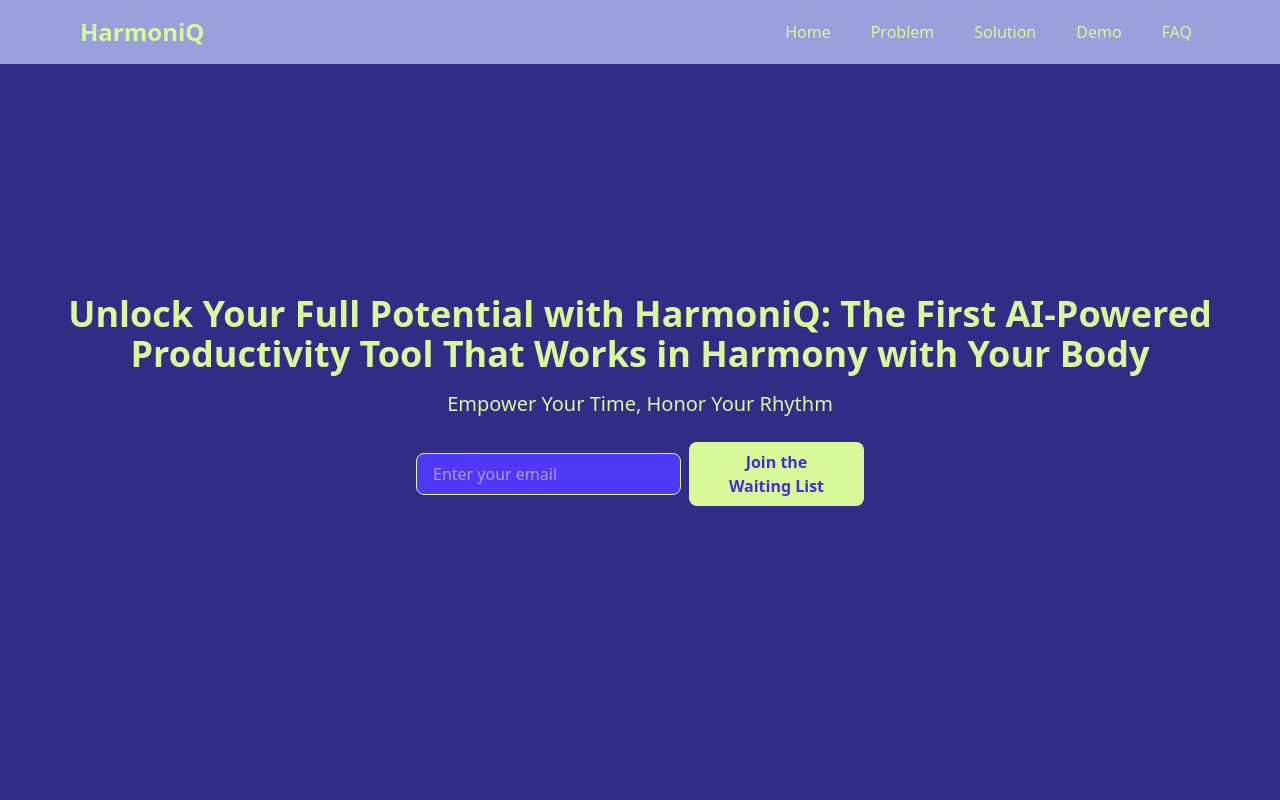
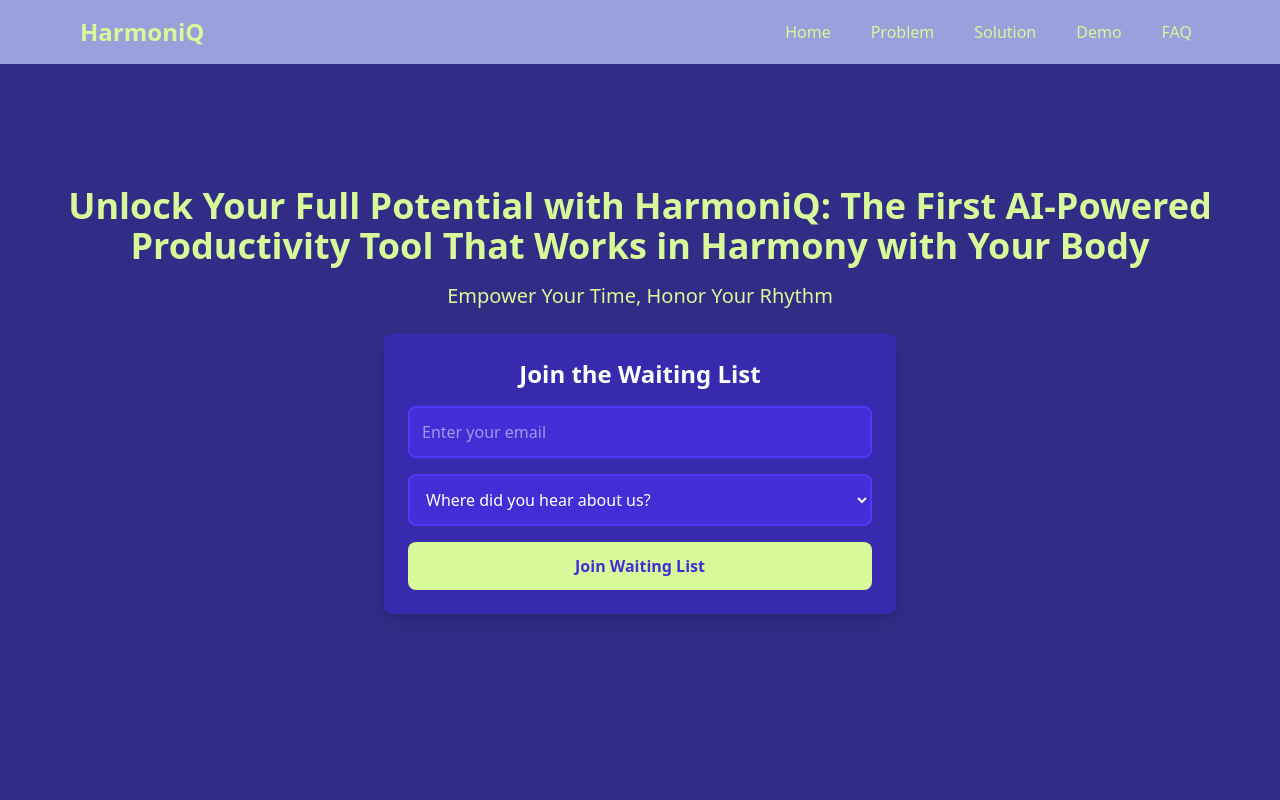
Before and after one commit to Poltergeistz/HarmoniQ, a SvelteKit app: page / in a window 1280 px wide. Shown: the top 800 px of the page. Built offline with nearby package versions, Linux system fonts and the light colour scheme; no server answers.

Commit message:
feat: Add notion DB client
This adds a new form component, the purpose is to send emails to a notion DB

```diff
--- a/package.json
+++ b/package.json
@@ -35,5 +35,8 @@
 	"license": "Fair Source",
 	"author": "David Journo",
 	"description": "Landing page for HarmoniQ under Fair Source License, with commercial use restrictions.",
-	"licenseText": "Copyright (c) 2025 David Journo. This software is licensed under the Fair Source License. Commercial use, including the sale or sublicensing of this software, is prohibited without express permission from the original author, David Journo."
+	"licenseText": "Copyright (c) 2025 David Journo. This software is licensed under the Fair Source License. Commercial use, including the sale or sublicensing of this software, is prohibited without express permission from the original author, David Journo.",
+	"dependencies": {
+		"@notionhq/client": "^2.2.16"
+	}
 }
--- a/src/components/Hero.svelte
+++ b/src/components/Hero.svelte
@@ -1,127 +1,28 @@
-<script>
-  export let email = '';
-  export let isSubscribed = false;
-  export let onSubscribe = submitForm;
+<script lang="ts">
+  import Form from '$lib/Form.svelte'; // Import the form component
 
-  const notionApiKey = import.meta.env.VITE_NOTION_INTEGRATION_KEY;
-  const notionDatabaseId = import.meta.env.VITE_NOTION_DATABASE_ID;
-
-  // Form submit handler
-  async function submitForm(event) {
-    event.preventDefault(); // Prevent the default form submission
-
-    // Debugging: Check if email is correctly captured
-    console.log('Email captured:', email);
-    console.log('Notion API Key:', notionApiKey);
-console.log('Notion Database ID:', notionDatabaseId);
-
-
-    if (!email) {
-      console.log('No email provided!');
-      return; // Don't proceed if no email is entered
-    }
-
-    const formData = {
-      email: email,
-    };
-
-    // Make a POST request to Notion API to store the email in the database
-    try {
-      const response = await fetch('https://api.notion.com/v1/pages', {
-        method: 'POST',
-        headers: {
-          'Authorization': `Bearer ${notionApiKey}`,
-          'Content-Type': 'application/json',
-          'Notion-Version': '2021-05-13', // or the latest version
-        },
-        body: JSON.stringify({
-          parent: { database_id: notionDatabaseId },
-          properties: {
-            'Email': {
-              title: [
-                {
-                  text: {
-                    content: formData.email,
-                  },
-                },
-              ],
-            },
-            'Status': {
-              select: {
-                name: 'Waiting List',
-              },
-            },
-          },
-        }),
-      });
-
-      if (response.ok) {
-        alert('Successfully subscribed!');
-        isSubscribed = true;
-      } else {
-        alert('Something went wrong.');
-      }
-    } catch (error) {
-      alert('Error: ' + error.message);
-    }
-
-    // Reset email field after submission
-    email = '';
-  }
+  let email = '';
+  let source = '';
+  let isSubscribed = false;
 </script>
 
 <section
 	id="hero"
-  class="bg-indigo-900 text-lime-200 min-h-screen flex flex-col items-center justify-center px-6 text-center"
+	class="flex min-h-screen flex-col items-center justify-center bg-indigo-900 px-6 text-center text-lime-200"
 	aria-labelledby="hero-heading"
 	role="region"
 >
-  <div class="max-w-6xl w-full">
+	<div class="w-full max-w-6xl">
 		<!-- Accessible heading -->
-    <h1 id="hero-heading" class="text-3xl sm:text-4xl font-bold mb-4">
-      Unlock Your Full Potential with HarmoniQ: The First AI-Powered Productivity Tool That Works in Harmony with Your Body
+		<h1 id="hero-heading" class="mb-4 text-3xl font-bold sm:text-4xl">
+			Unlock Your Full Potential with HarmoniQ: The First AI-Powered Productivity Tool That Works in
+			Harmony with Your Body
 		</h1>
 
 		<!-- Descriptive supporting text -->
-    <p class="text-lg sm:text-xl mb-6" id="hero-subheading">
-      Empower Your Time, Honor Your Rhythm
-    </p>
+		<p class="mb-6 text-lg sm:text-xl" id="hero-subheading">Empower Your Time, Honor Your Rhythm</p>
 
-    {#if !isSubscribed}
-      <form
-        class="flex flex-col sm:flex-row items-center justify-center gap-2 w-full max-w-md mx-auto"
-        on:submit|preventDefault={submitForm}
-        aria-labelledby="subscribe-form-heading"
-      >
-        <h2 id="subscribe-form-heading" class="sr-only">Subscribe to the Waiting List</h2>
-
-        <!-- Email input with accessible labels -->
-        <label for="email-input" class="sr-only">Enter your email</label>
-        <input
-          id="email-input"
-          type="email"
-          bind:value={email}
-          placeholder="Enter your email"
-          class="w-full sm:w-auto px-4 py-2 rounded-lg sm:rounded-l-lg border border-lime-200 text-white bg-indigo-600 focus:outline-none focus:ring-2 focus:ring-lime-300"
-          required
-          aria-required="true"
-          aria-describedby="email-description"
-        />
-        <p id="email-description" class="sr-only">We will only use your email to notify you when HarmoniQ launches.</p>
-
-        <!-- Button with ARIA role -->
-        <button
-          type="submit"
-          class="px-6 py-2 bg-lime-200 text-indigo-700 rounded-lg sm:rounded-r-lg font-semibold hover:bg-lime-300 transition focus:outline-none focus:ring-2 focus:ring-lime-400"
-          aria-label="Join the waiting list"
-        >
-          Join the Waiting List
-        </button>
-      </form>
-    {:else}
-      <p class="text-lg text-green-200" role="alert">
-        Thank you for subscribing!
-      </p>
-    {/if}
+    <!-- Use the Form component here -->
+    <Form bind:email={email} bind:source={source} bind:isSubscribed={isSubscribed} />
 	</div>
 </section>
--- /dev/null
+++ b/src/lib/Form.svelte
@@ -0,0 +1,80 @@
+<script lang="ts">
+  export let email: string = '';
+  export let source: string = '';
+  export let isSubscribed: boolean = false;
+
+  // Define the response type from the API call
+  interface SubscribeResponse {
+    success: boolean;
+    message: string;
+  }
+
+  async function submitForm(event: Event) {
+    event.preventDefault();
+
+    const response = await fetch('/api/subscribe', {
+      method: 'POST',
+      headers: { 'Content-Type': 'application/json' },
+      body: JSON.stringify({ email, source })
+    });
+
+    const data: SubscribeResponse = await response.json();
+
+    if (data.success) {
+      isSubscribed = true;
+      email = ''; // Reset the field
+    } else {
+      alert('Error: ' + data.message);
+    }
+  }
+</script>
+
+<form on:submit={submitForm} class="w-full max-w-lg mx-auto p-6 bg-indigo-800 text-white rounded-lg shadow-lg">
+  <h2 class="text-2xl font-semibold mb-4">Join the Waiting List</h2>
+
+  <!-- Email Input -->
+  <label for="email" class="sr-only">Email Address</label>
+  <input
+    id="email"
+    type="email"
+    bind:value={email}
+    placeholder="Enter your email"
+    required
+    class="w-full p-3 mb-4 border-2 border-indigo-600 rounded-lg bg-indigo-700 focus:outline-none focus:ring-2 focus:ring-lime-300 focus:border-lime-300 text-white"
+    aria-required="true"
+    aria-describedby="email-description"
+  />
+  <p id="email-description" class="sr-only">We will only use your email to notify you when HarmoniQ launches.</p>
+
+  <!-- Source Selection -->
+  <label for="source" class="sr-only">Where did you hear about us?</label>
+  <select
+    id="source"
+    bind:value={source}
+    class="w-full p-3 mb-4 border-2 border-indigo-600 rounded-lg bg-indigo-700 focus:outline-none focus:ring-2 focus:ring-lime-300 focus:border-lime-300 text-white"
+    aria-required="true"
+    aria-describedby="source-description"
+  >
+    <option value="">Where did you hear about us?</option>
+    <option value="Github">Github</option>
+    <option value="LinkedIn">LinkedIn</option>
+    <option value="Newsletter">Newsletter</option>
+    <option value="Other">Other</option>
+  </select>
+  <p id="source-description" class="sr-only">Select how you heard about us to help improve our marketing efforts.</p>
+
+  <!-- Submit Button -->
+  <button
+    type="submit"
+    class="w-full p-3 bg-lime-200 text-indigo-700 rounded-lg font-semibold hover:bg-lime-300 transition focus:outline-none focus:ring-2 focus:ring-lime-400"
+    aria-label="Join the waiting list"
+  >
+    Join Waiting List
+  </button>
+
+  {#if isSubscribed}
+    <p class="text-green-200 mt-4" role="alert">
+      Thank you for subscribing!
+    </p>
+  {/if}
+</form>
--- /dev/null
+++ b/src/routes/api/subscribe/+server.ts
@@ -0,0 +1,68 @@
+import { json } from '@sveltejs/kit';
+import { Client } from '@notionhq/client';
+import { NOTION_INTEGRATION_KEY, NOTION_DATABASE_ID } from '$env/static/private';
+
+interface SubscribeRequestBody {
+  email: string;
+  source: string;
+}
+
+const notion = new Client({ auth: NOTION_INTEGRATION_KEY });
+const databaseId: string = NOTION_DATABASE_ID || '';
+
+export async function POST({
+  request,
+}: {
+  request: Request;
+}): Promise<Response> {
+  try {
+    if (!notion) {
+      throw new Error('Notion client is not properly initialized');
+    }
+    if (!databaseId) {
+      throw new Error('Database ID is not provided');
+    }
+
+    console.log("Notion Client Initialized", notion);
+    console.log("Database ID:", databaseId);
+
+    const { email, source }: SubscribeRequestBody = await request.json();
+
+    if (!email) {
+      return json({ error: 'Email is required' }, { status: 400 });
+    }
+
+    const response = await notion.pages.create({
+      parent: { database_id: databaseId },
+      properties: {
+        Email: {
+          title: [{ text: { content: email } }]
+        },
+        Source: {
+          select: { name: source || 'Unknown' }
+        }
+      }
+    });
+
+    // Log the response for debugging
+    console.log("Notion Response:", response);
+
+    return json({ success: true, message: 'Subscription successful!' });
+
+  } catch (error: any) {
+    console.error('Error saving to Notion:', error);
+
+    // Return a detailed error response based on error type
+    if (error.code === 'unauthorized') {
+      return json({ error: 'Invalid API token' }, { status: 401 });
+    } else if (error.code === 'not_found') {
+      return json({ error: 'Database not found' }, { status: 404 });
+    } else if (error.message === 'Notion client is not properly initialized') {
+      return json({ error: 'Notion client is not initialized' }, { status: 500 });
+    } else if (error.message === 'Database ID is not provided') {
+      return json({ error: 'Database ID is missing' }, { status: 500 });
+    } else {
+      return json({ error: 'Something went wrong' }, { status: 500 });
+    }
+  }
+}
```
Also changed, not shown: 1 other file (tests, documents, lock files or other folders). Lines whose indentation alone changed are shown as unchanged.
